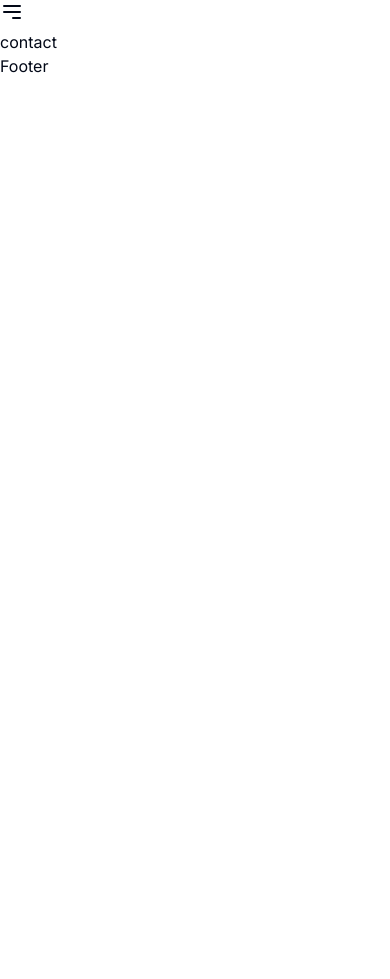
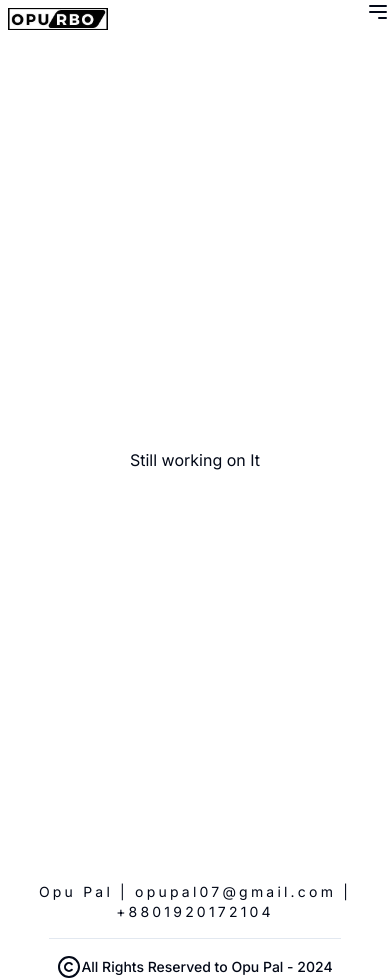
Before and after one commit to opurbo007/portfolio, a Next.js app: page /contact in a window 390 px wide. Before the commit the page ends 844 px from the top, so only its background shows below. Built offline with nearby package versions, Linux system fonts and the light colour scheme.

Commit message:
font complete

```diff
--- a/src/app/about/page.tsx
+++ b/src/app/about/page.tsx
@@ -1,5 +1,9 @@
 const about = () => {
-  return <div>about</div>;
+  return (
+    <div className="h-screen flex justify-center items-center">
+      <div className="text-center">Still working on It</div>
+    </div>
+  );
 };
 
 export default about;
--- a/src/app/contact/page.tsx
+++ b/src/app/contact/page.tsx
@@ -1,5 +1,9 @@
 const contact = () => {
-  return <div>contact</div>;
+  return (
+    <div className="h-screen flex justify-center items-center">
+      <div className="text-center">Still working on It</div>
+    </div>
+  );
 };
 
 export default contact;
--- a/src/app/project/page.tsx
+++ b/src/app/project/page.tsx
@@ -1,5 +1,9 @@
 const project = () => {
-  return <div>project</div>;
+  return (
+    <div className="h-screen flex justify-center items-center">
+      <div className="text-center">Still working on It</div>
+    </div>
+  );
 };
 
 export default project;
--- a/src/components/About.tsx
+++ b/src/components/About.tsx
@@ -12,7 +12,7 @@ const About = () => {
         </h2>
       </div>
       <div>
-        <div className="px-2 sm:px-20 flex flex-col sm:flex-row items-center justify-center gap-10">
+        <div className="px-4 sm:px-20 flex flex-col sm:flex-row items-center justify-center gap-10">
           <div className="">
             <Image
               src={"/me.jpg"}
--- a/src/components/Footer.tsx
+++ b/src/components/Footer.tsx
@@ -1,5 +1,44 @@
+import { Copyright } from "lucide-react";
+import { Separator } from "./ui/separator";
+
 const Footer = () => {
-  return <div>Footer</div>;
+  const menu = [
+    {
+      title: "Home",
+      path: "/",
+    },
+    {
+      title: "About",
+      path: "/about",
+    },
+    {
+      title: "Projects",
+      path: "/project",
+    },
+    {
+      title: "Contact",
+      path: "/contact",
+    },
+  ];
+  return (
+    <>
+      <div className="">
+        <div className="flex flex-col justify-center items-center space-y-4 text-sm">
+          <div className="flex justify-center items-center space-x-4 tracking-[0.2rem]">
+            <div className="text-center">
+              Opu Pal | opupal07@gmail.com | +8801920172104{" "}
+            </div>
+          </div>
+          <Separator className="w-3/4 mx-auto" />
+          <div className="text-center">
+            <h4 className="text-sm font-medium leading-none flex justify-center items-center">
+              <Copyright /> All Rights Reserved to Opu Pal - 2024
+            </h4>
+          </div>
+        </div>
+      </div>
+    </>
+  );
 };
 
 export default Footer;
--- a/src/components/Navbar.tsx
+++ b/src/components/Navbar.tsx
@@ -54,9 +54,14 @@ const Navbar = () => {
           <ModeToggle />
         </div>
       </div>
-
+      <div className="flex justify-between items-center top-0 left-0 w-full p-2 md:invisible">
+        <div>
+          <Link href={"/"}>
+            <Image src={"/opurbo.jpg"} alt={"logo"} width={100} height={80} />
+          </Link>
+        </div>
         <Sheet>
-        <SheetTrigger className="top-0 right-0 md:invisible">
+          <SheetTrigger className="absolute top-0 right-0 ">
             <svg
               className="h-6 w-6"
               xmlns="http://www.w3.org/2000/svg"
@@ -102,6 +107,7 @@ const Navbar = () => {
             </SheetHeader>
           </SheetContent>
         </Sheet>
+      </div>
     </>
   );
 };
--- a/src/components/Project.tsx
+++ b/src/components/Project.tsx
@@ -5,22 +5,22 @@ import { Card, CardDescription, CardHeader, CardTitle } from "./ui/card";
 const Project = () => {
   const projectData = [
     {
-      name: "Qoo-Media",
-      git: "github.com",
+      name: "Portfolio",
+      git: "https://github.com/opurbo007/portfolio",
       live: "www",
-      imagePath: "/logo.png",
+      imagePath: "/project1.png",
     },
     {
       name: "Qoo-Media",
-      git: "github.com",
-      live: "www",
-      imagePath: "/logo.png",
+      git: "https://github.com/opurbo007/Qoo-media",
+      live: "https://qoo-media.vercel.app/",
+      imagePath: "/project2.png",
     },
     {
-      name: "Qoo-Media",
-      git: "github.com",
+      name: "Portfolio",
+      git: "https://github.com/opurbo007/portfolio",
       live: "www",
-      imagePath: "/logo.png",
+      imagePath: "/project1.png",
     },
   ];
 
@@ -51,12 +51,20 @@ const Project = () => {
                     </CardDescription>
                   </CardHeader>
                   <div className="flex justify-between flex-row space-y-0 space-x-4 my-4 mx-2 ">
-                    <Link href={item.git}>
+                    <Link
+                      href={item.git}
+                      target="_blank"
+                      rel="noopener noreferrer"
+                    >
                       <button className="w-28 h-10 rounded-xl bg-black border dark:border-white border-transparent text-white text-sm">
                         GitHub
                       </button>
                     </Link>
-                    <Link href={item.live}>
+                    <Link
+                      href={item.live}
+                      target="_blank"
+                      rel="noopener noreferrer"
+                    >
                       <button className="w-28 h-10 rounded-xl bg-white text-black border border-black  text-sm">
                         Live Demo
                       </button>
```
Also changed, not shown: public/project1.png (added), public/project2.png (added). Lines whose indentation alone changed are shown as unchanged.
